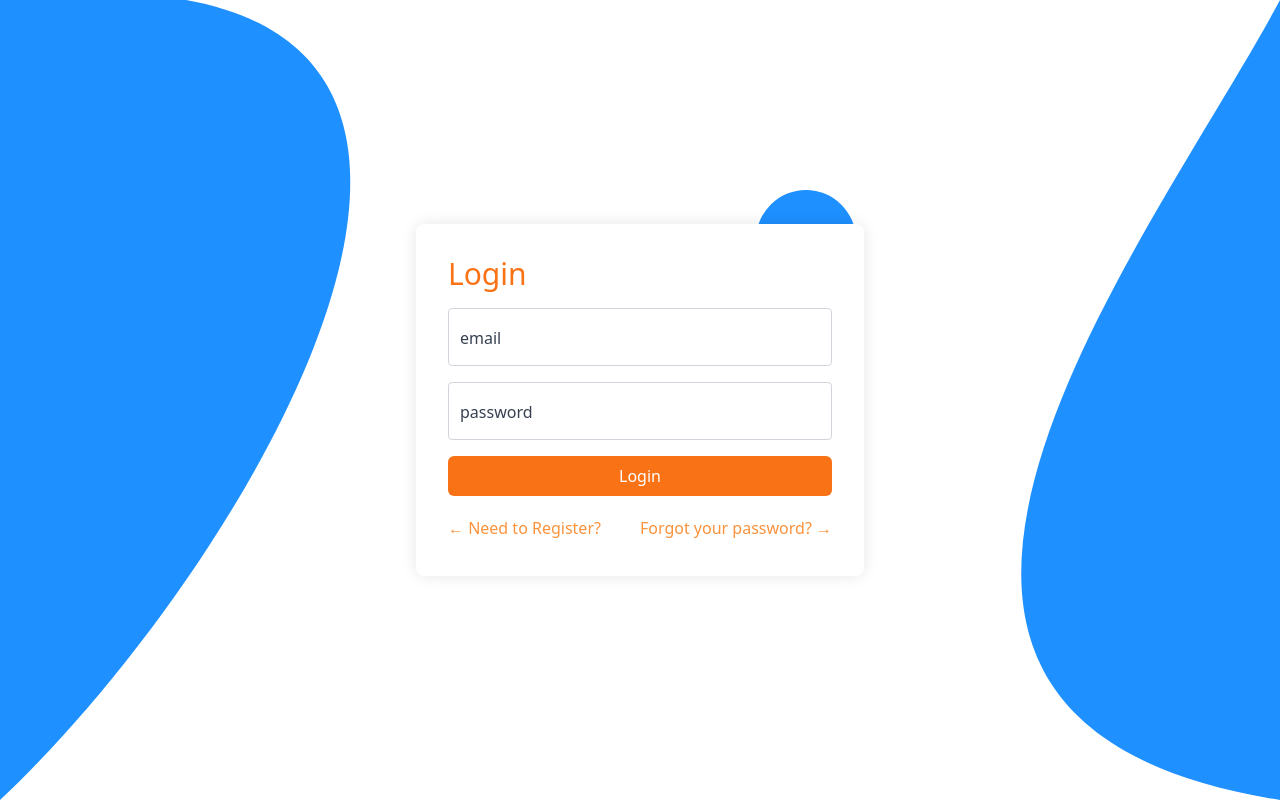
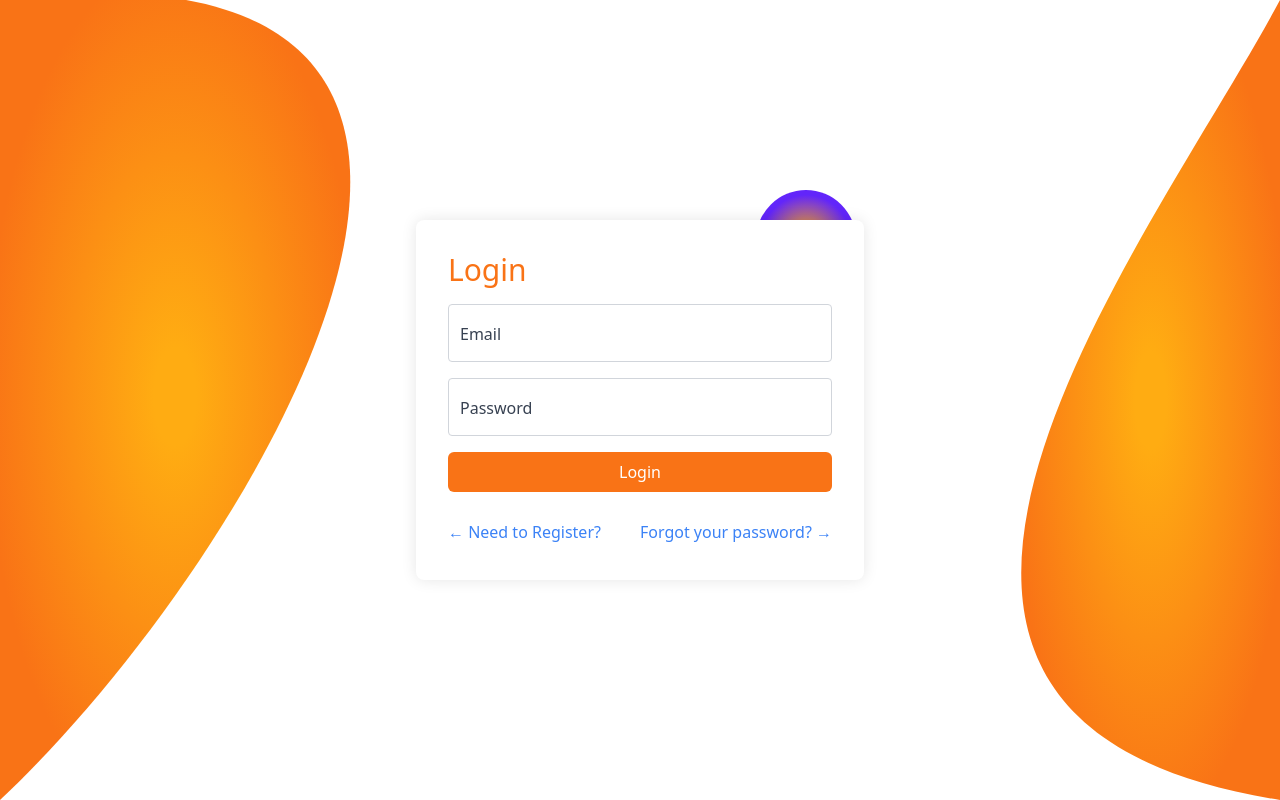
Before and after one commit to MarcoBofa/TradeIt, a Next.js app: page /Login in a window 1280 px wide. Built offline with nearby package versions, Linux system fonts and the light colour scheme.

Commit message:
minor changes

```diff
--- a/app/components/InputField.tsx
+++ b/app/components/InputField.tsx
@@ -30,6 +30,14 @@ const InputField: React.FC<InputFieldProps> = ({
   // const handleInputChange = (event: React.ChangeEvent<HTMLInputElement>) => {
   //   setValue(event.target.value);
   // };
+
+  const formatLabel = (label: string) => {
+    const l = label.charAt(0).toUpperCase() + label.slice(1);
+    if (l === "ConfirmPassword") {
+      return "Confirm Password";
+    }
+    return l;
+  };
 
   if (datePicker) {
     return (
@@ -79,7 +87,7 @@ const InputField: React.FC<InputFieldProps> = ({
         onBlur={() => setFocused(false)}
       />
       <label
-        htmlFor={label}
+        htmlFor={formatLabel(label)}
         className={`absolute left-2 px-1 text-gray-700 transition-all duration-200 ${
           focused || value
             ? "text-xs top-[-8px] text-orange-500"
@@ -91,7 +99,7 @@ const InputField: React.FC<InputFieldProps> = ({
           zIndex: focused || value ? 1 : "auto",
         }}
       >
-        {label}
+        {formatLabel(label)}
       </label>
     </div>
   );
--- a/pages/Login.tsx
+++ b/pages/Login.tsx
@@ -38,7 +38,13 @@ const Login: React.FC = () => {
         viewBox="0 0 100 100"
         preserveAspectRatio="none"
       >
-        <path d="M0,0 C50,-10 20,70 0,100 L0,0 Z" fill="#1E90FF" />
+        <defs>
+          <radialGradient id="gradient1" cx="50%" cy="50%" r="60%">
+            <stop offset="10%" style={{ stopColor: "#ffac12" }} />
+            <stop offset="90%" style={{ stopColor: "#F97316" }} />
+          </radialGradient>
+        </defs>
+        <path d="M0,0 C50,-10 20,70 0,100 L0,0 Z" fill="url(#gradient1)" />
       </svg>
 
       <svg
@@ -46,7 +52,16 @@ const Login: React.FC = () => {
         viewBox="0 0 100 100"
         preserveAspectRatio="none"
       >
-        <path d="M100,100 C60,90 90,30 100,0 L100,100 Z" fill="#1E90FF" />
+        <defs>
+          <radialGradient id="gradient2" cx="50%" cy="50%" r="60%">
+            <stop offset="10%" style={{ stopColor: "#ffac12" }} />
+            <stop offset="90%" style={{ stopColor: "#F97316" }} />
+          </radialGradient>
+        </defs>
+        <path
+          d="M100,100 C60,90 90,30 100,0 L100,100 Z"
+          fill="url(#gradient2)"
+        />
       </svg>
 
       <svg
@@ -56,7 +71,13 @@ const Login: React.FC = () => {
         width="100"
         height="100"
       >
-        <circle cx="50" cy="50" r="50" fill="#1E90FF" />
+        <defs>
+          <radialGradient id="gradient3" cx="50%" cy="50%" r="50%">
+            <stop offset="10%" style={{ stopColor: "#ffac12" }} />
+            <stop offset="90%" style={{ stopColor: "#6225fa" }} />
+          </radialGradient>
+        </defs>
+        <circle cx="50" cy="50" r="50" fill="url(#gradient3)" />
       </svg>
 
       <div className="p-8 bg-white rounded-lg shadow-top max-w-md w-full relative z-10">
@@ -90,13 +111,13 @@ const Login: React.FC = () => {
         <div className="flex justify-between mb-1">
           <Link
             href="/Register"
-            className="text-orange-400 hover:text-orange-600 mt-5 inline-block"
+            className="text-blue-500 hover:text-blue-700 mt-7 inline-block"
           >
             ← Need to Register?
           </Link>
           <Link
             href="/"
-            className="text-orange-400 hover:text-orange-600 mt-5 inline-block"
+            className="text-blue-500 hover:text-blue-700 mt-7 inline-block"
           >
             Forgot your password? →
           </Link>
--- a/pages/Register.tsx
+++ b/pages/Register.tsx
@@ -12,6 +12,7 @@ import ToasterProvider from "@/app/components/Providers/ToasterProvider";
 import { IFormInput } from "@/types";
 
 const Register: React.FC = () => {
+  const [termsBtn, setTermsBtn] = useState(false);
   const {
     register,
     handleSubmit,
@@ -29,7 +30,6 @@ const Register: React.FC = () => {
   });
 
   const onSubmit = (data: IFormInput) => {
-    console.log(data);
     if (data.password.length < 6) {
       toast.error("Password must be at least 6 characters long");
       return;
@@ -38,6 +38,12 @@ const Register: React.FC = () => {
       toast.error("Passwords do not match");
       return;
     }
+
+    if (!termsBtn) {
+      toast.error("Please accept the Terms of Service and Privacy Policy.");
+      return;
+    }
+    console.log(data);
     reset();
   };
 
@@ -120,6 +126,8 @@ const Register: React.FC = () => {
               <input
                 type="checkbox"
                 id="termsCheckbox"
+                checked={termsBtn}
+                onChange={() => setTermsBtn(!termsBtn)}
                 className="mr-4 text-orange-300 w-6 h-6"
               />
               <label htmlFor="termsCheckbox" className="text-sm flex-wrap">
--- /dev/null
+++ b/pages/privacy.tsx
@@ -0,0 +1,19 @@
+"use client";
+import Link from "next/link";
+import "../app/globals.css";
+
+const privacy = () => {
+  return (
+    <div className="flex flex-col items-center justify-center min-h-screen ">
+      <h1 className="text-3xl">Privacy Policy</h1>
+      <Link
+        href="/Register"
+        className="text-orange-400 hover:text-orange-600 mt-20 inline-block"
+      >
+        Back to Sign up
+      </Link>
+    </div>
+  );
+};
+
+export default privacy;
--- /dev/null
+++ b/pages/terms.tsx
@@ -0,0 +1,19 @@
+"use client";
+import Link from "next/link";
+import "../app/globals.css";
+
+const terms = () => {
+  return (
+    <div className="flex flex-col items-center justify-center min-h-screen">
+      <h1 className="text-3xl">Terms</h1>
+      <Link
+        href="/Register"
+        className="text-orange-400 hover:text-orange-600 mt-20 inline-block"
+      >
+        Back to Sign up
+      </Link>
+    </div>
+  );
+};
+
+export default terms;
```
